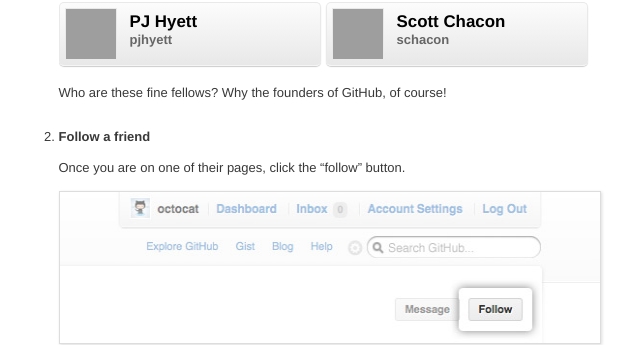
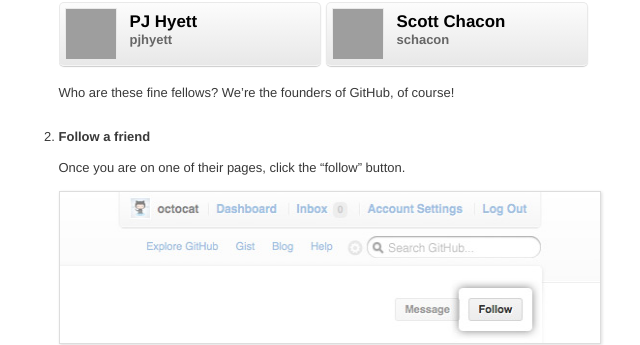
Before and after one commit to ruediger/help.github.com, a Jekyll site: the page built from _posts/2011-02-18-be-social.markdown, in a window 1280 px wide and 900 px high, scrolled down 306 px. Shown: the part 175-520 px from the top of the window, without its empty margins (141-781 px from the left). Built offline with Jekyll 4.4.1, drawn with Linux system fonts in a browser that asks for light colours; grey boxes are pictures that could not be loaded.

Commit message:
Fixed typo.

```diff
--- a/_posts/2011-02-18-be-social.markdown
+++ b/_posts/2011-02-18-be-social.markdown
@@ -37,7 +37,7 @@
 	</a>
 	</div>
 
-	Who are these fine fellows? Why the founders of GitHub, of course!
+	Who are these fine fellows? We're the founders of GitHub, of course!
 
 2. <span class="step-title">Follow a friend</span>
 
```
